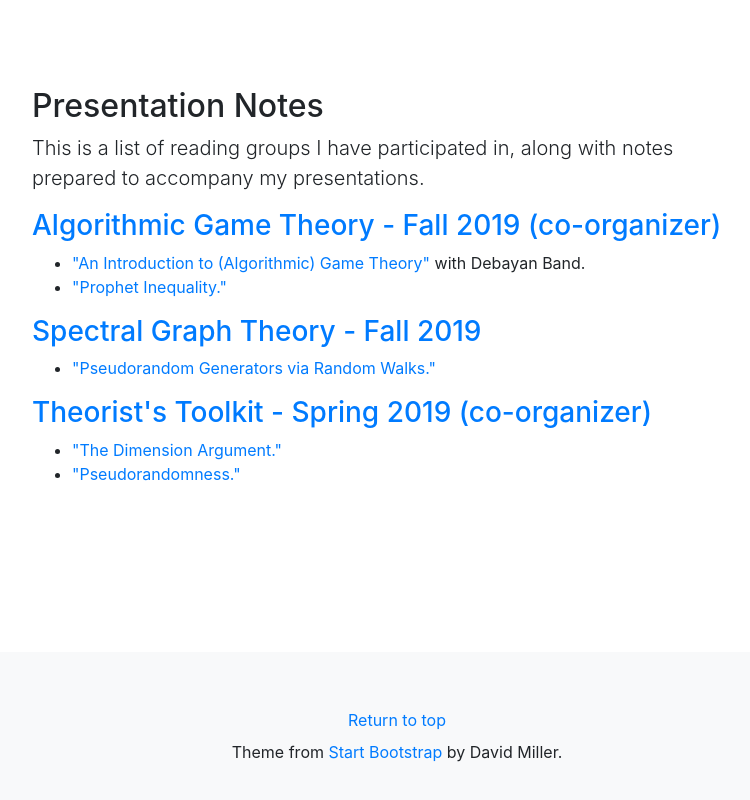
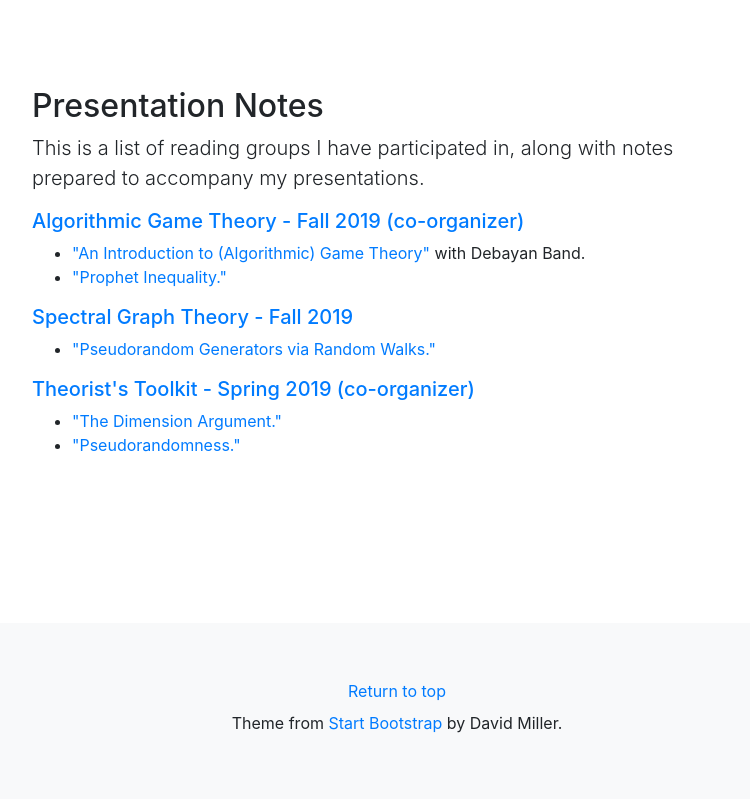
Before and after one commit to liujon23/liujon23.github.io, a website with bundled scripts: page index.html in a window 1280 px wide. Shown: the part 1180-1980 px from the top of the page, without its empty margins (243-993 px from the left). Built offline with nearby package versions, Linux system fonts and the light colour scheme.

Commit message:
Smaller headers

```diff
--- a/index.html
+++ b/index.html
@@ -84,16 +84,16 @@
         <div class="col-lg-8 mx-auto">
           <h2>Presentation Notes</h2>
           <p class="lead">This is a list of reading groups I have participated in, along with notes prepared to accompany my presentations.</p>
-          <h3><a href="https://ugtcs.berkeley.edu/fa19_agt/">Algorithmic Game Theory - Fall 2019 (co-organizer)</a></h3>
+          <h5><a href="https://ugtcs.berkeley.edu/fa19_agt/">Algorithmic Game Theory - Fall 2019 (co-organizer)</a></h5>
           <ul>
             <li><a href="/src/notes/intro_to_agt.pdf">"An Introduction to (Algorithmic) Game Theory"</a> with Debayan Band.</li>
             <li><a href="/src/notes/prophet_ineq.pdf">"Prophet Inequality."</a></li>
           </ul>
-          <h3><a href="https://ugtcs.berkeley.edu/fa19_sgt/">Spectral Graph Theory - Fall 2019</a></h3>
+          <h5><a href="https://ugtcs.berkeley.edu/fa19_sgt/">Spectral Graph Theory - Fall 2019</a></h5>
           <ul>
             <li><a href="/src/notes/rand_walks.pdf">"Pseudorandom Generators via Random Walks."</a></li>
           </ul>
-          <h3><a href="https://ugtcs.berkeley.edu/sp19_toolkit/">Theorist's Toolkit - Spring 2019 (co-organizer)</a></h3>
+          <h5><a href="https://ugtcs.berkeley.edu/sp19_toolkit/">Theorist's Toolkit - Spring 2019 (co-organizer)</a></h5>
           <ul>
             <li><a href="/src/notes/dim_arg.pdf">"The Dimension Argument."</a></li>
             <li><a href="/src/notes/pseudorand.pdf">"Pseudorandomness."</a></li>
```
